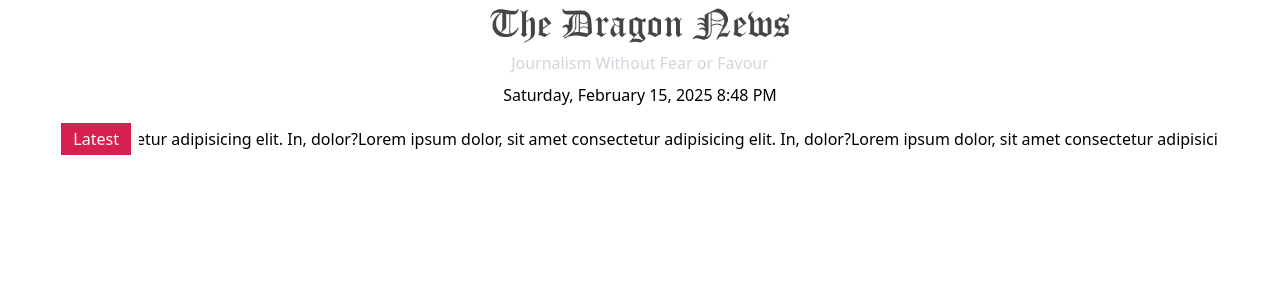
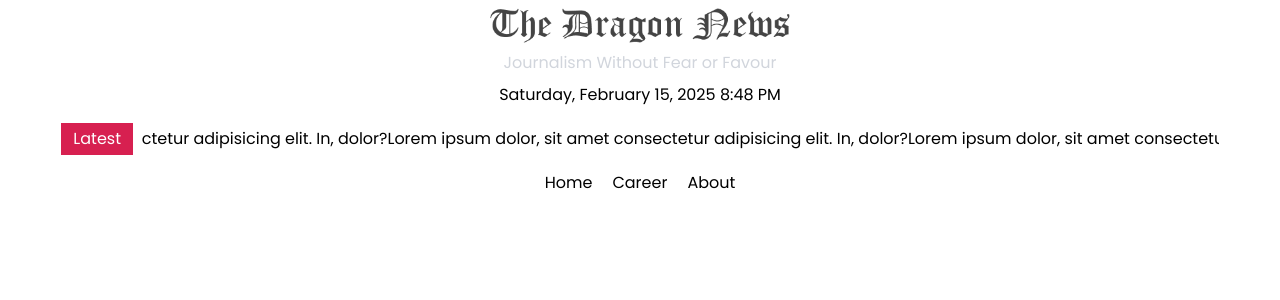
Before and after one commit to atikmahmud482/react2, a React (Vite) app in the folder dragon-news-code/: page / in a window 1280 px wide. Shown: the top 300 px of the page. Built offline with nearby package versions, Linux system fonts and the light colour scheme.

Commit message:
navbar added

```diff
--- a/dragon-news-code/src/components/Header.jsx
+++ b/dragon-news-code/src/components/Header.jsx
@@ -6,7 +6,7 @@ const Header = () => {
       <div className="logo">
         <img className="w-[300px]" src={logo} alt="" />
       </div>
-      <h2 className="text-gray-300">Journalism Without Fear or Favour</h2>
+      <h2 className="text-gray-300 ">Journalism Without Fear or Favour</h2>
       <p>{moment().format("LLLL")}</p>
     </div>
   );
--- /dev/null
+++ b/dragon-news-code/src/components/Navbar.jsx
@@ -0,0 +1,17 @@
+import { Link } from "react-router-dom";
+
+const Navbar = () => {
+  return (
+    <div className=" flex justify-between">
+      <div className=""></div>
+      <div className="nav space-x-5">
+        <Link to="/">Home</Link>
+        <Link to="/career">Career</Link>
+        <Link to="/about">About</Link>
+      </div>
+      <div className="login"></div>
+    </div>
+  );
+};
+
+export default Navbar;
--- a/dragon-news-code/src/index.css
+++ b/dragon-news-code/src/index.css
@@ -4,3 +4,6 @@
 /* body {
   @apply;
 } */
+@theme {
+  --font-poppins: Poppins, sans-serif;
+}
--- a/dragon-news-code/src/layouts/HomeLayout.jsx
+++ b/dragon-news-code/src/layouts/HomeLayout.jsx
@@ -1,16 +1,20 @@
 import Header from "../components/Header";
 import LatestNews from "../components/LatestNews";
+import Navbar from "../components/Navbar";
 
 const HomeLayout = () => {
   return (
-    <div className="bg-white text-black">
+    <div className="bg-white text-black font-poppins">
       <header>
         {" "}
         <Header></Header>
+        <section className="w-11/12 mx-auto">
+          <LatestNews></LatestNews>
+        </section>
+        <section className="w-11/12 mx-auto py-2">
+          <Navbar></Navbar>
+        </section>
       </header>
-      <section className="w-11/12 mx-auto">
-        <LatestNews></LatestNews>
-      </section>
       <nav></nav>
       <main></main>
     </div>
```
